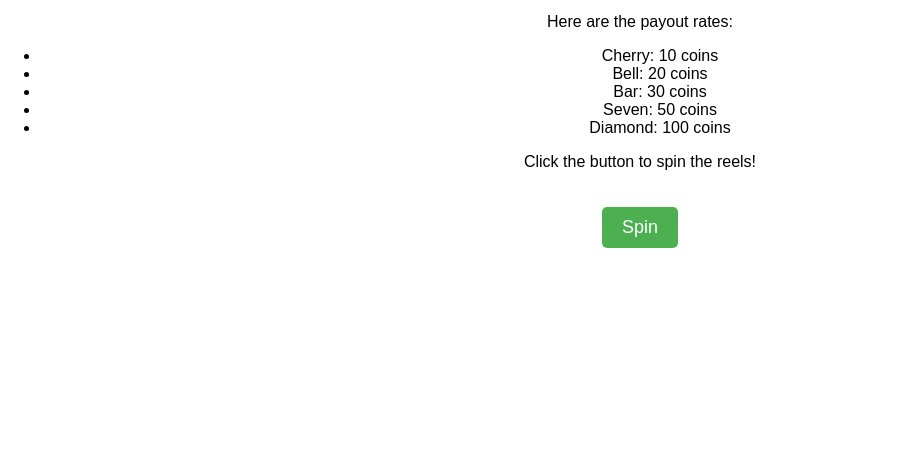
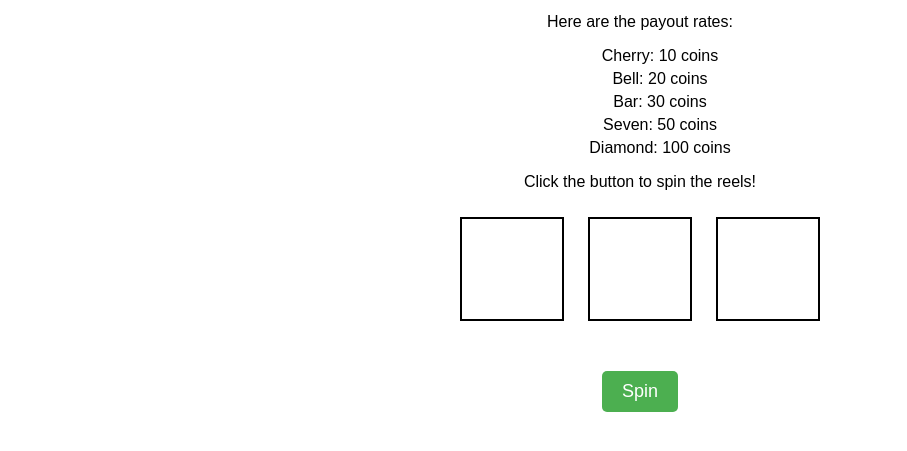
Before and after one commit to JeanmarieJackman/fruit_slots, a plain HTML site: page src/index.html in a window 1280 px wide. Shown: the part 129-580 px from the top of the page, without its empty margins (0-907 px from the left). Drawn offline with Linux system fonts and the light colour scheme.

Commit message:
Update styles.css

```diff
--- a/src/css/styles.css
+++ b/src/css/styles.css
@@ -7,6 +7,17 @@ body {
 
 .slot-machine {
     margin-top: 50px;
+}
+
+.reel-box {
+    width: 100px;
+    height: 100px;
+    border: 2px solid #000;
+    margin: 10px;
+    display: inline-block;
+    text-align: center; /* Center horizontally */
+    line-height: 100px; /* Vertically center content */
+    font-weight: bold; /* Make the text very bold */
 }
 
 button {
@@ -23,3 +34,8 @@ button {
 button:hover {
     background-color: #45a049;
 }
+
+.payouts li {
+    list-style-type: none; /* Remove bullets */
+    margin-bottom: 5px; /* Adjust spacing between items */
+}
```
